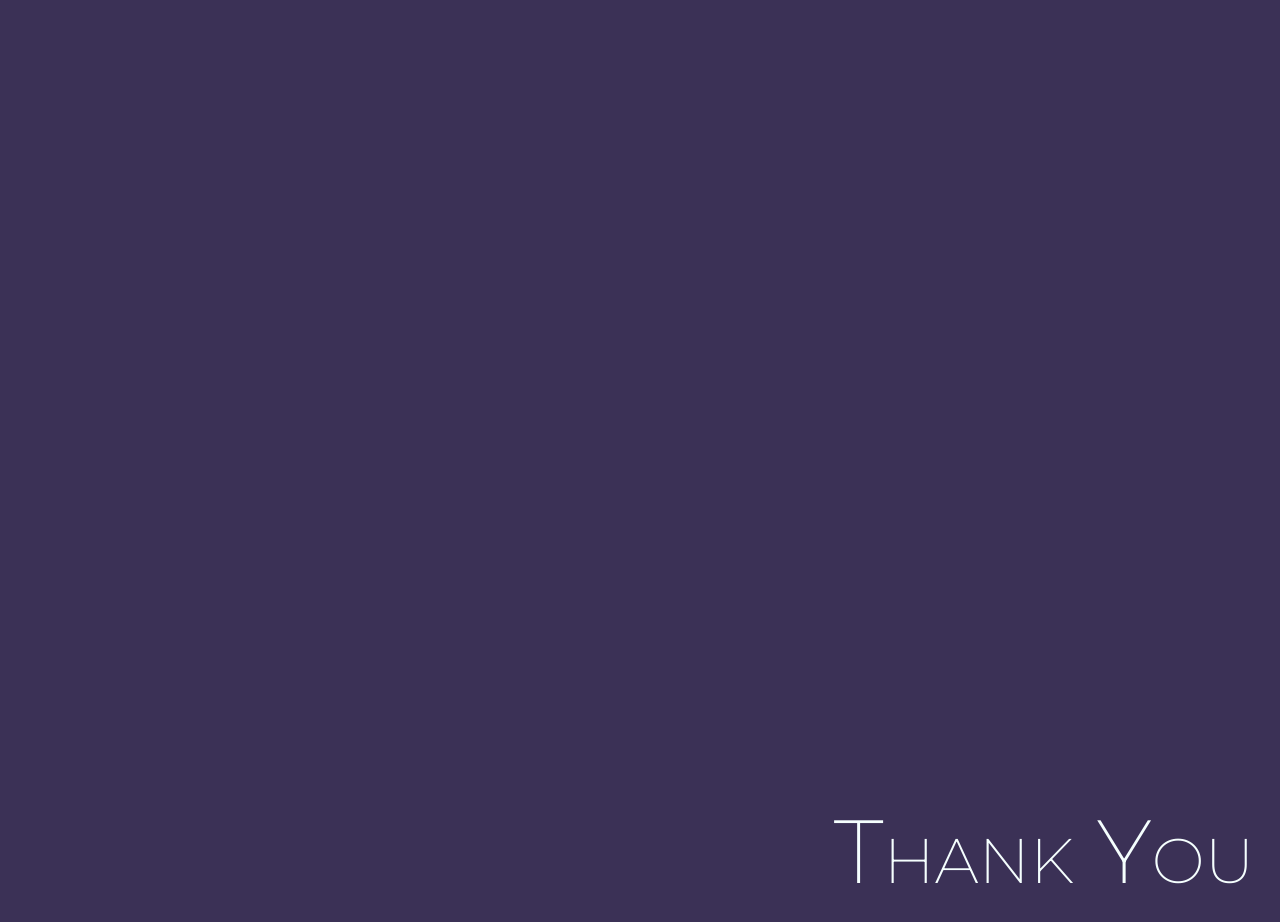
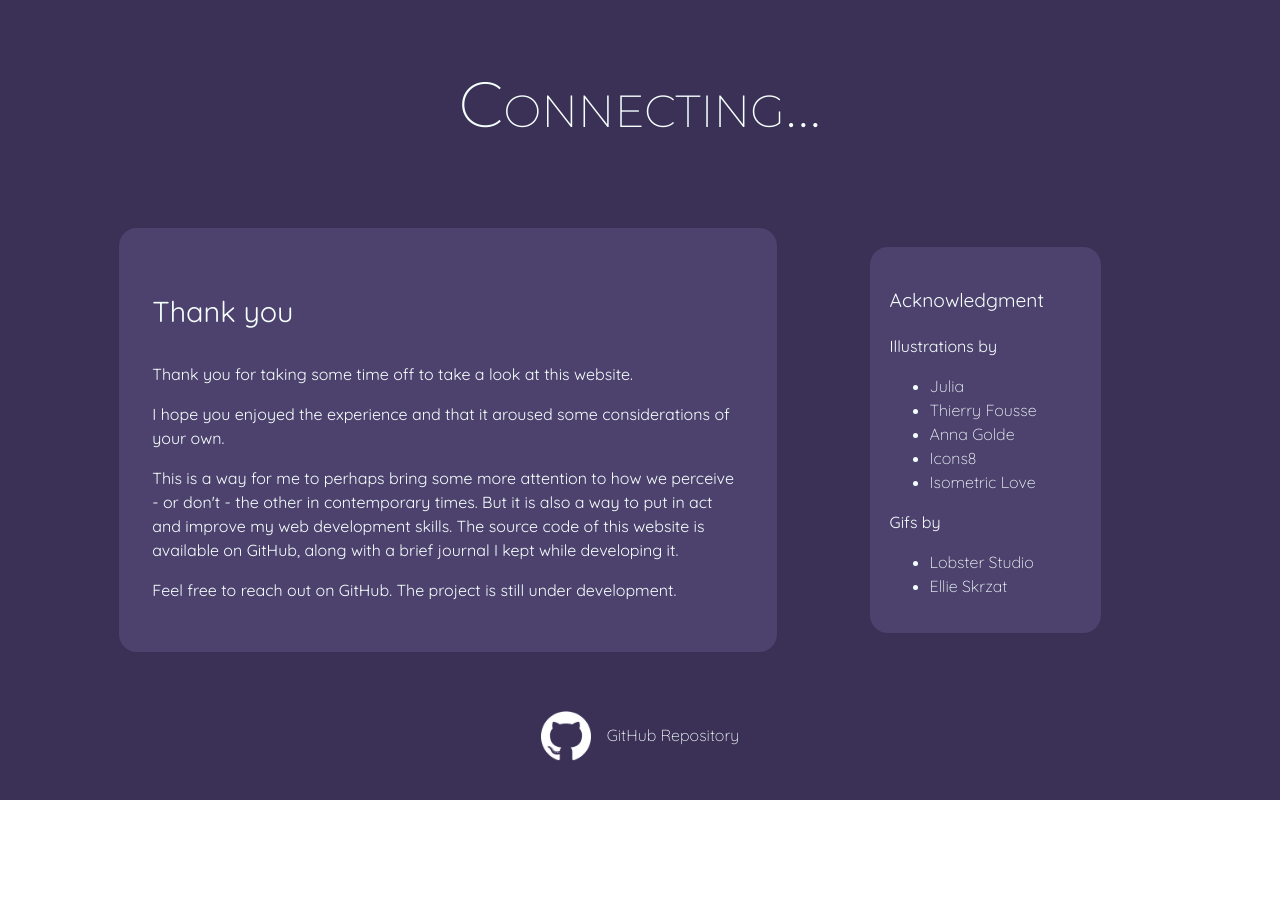
Before and after one commit to LeonardoMussatto/Connecting, a React (Create React App) app in the folder connecting/: page /Credits in a window 1280 px wide. Shown: the top 922 px of the page. After the commit the page ends 800 px from the top, so only its background shows below. Built offline with nearby package versions, Linux system fonts and the light colour scheme.

Commit message:
Add content and style to Credits and Considerations Update react-router three to add the two new pages Add videos to userHistory and set autoplay to false Make autoplay, width and height in VideoPlayer.js props Create Link.js component to display links and buttons

```diff
--- a/connecting/src/App.js
+++ b/connecting/src/App.js
@@ -16,7 +16,7 @@ function App() {
           <AppInApp />
         </ThemeContext.Provider>
       </Route>
-      <Route path="/User/Considerations">
+      <Route path="/Considerations">
         <ThemeContext.Provider value={theme.app}>
           <Considerations />
         </ThemeContext.Provider>
--- a/connecting/src/Components/Shared/Card.js
+++ b/connecting/src/Components/Shared/Card.js
@@ -58,7 +58,7 @@ const Card = (props) => {
         <img style={MediaStyle} src={props.src} alt={props.alt} />
       ) : (
         <div style={MediaStyle}>
-          <VideoPlayer color={props.textBackgroundColor} src={props.src} />
+          <VideoPlayer color={props.textBackgroundColor} src={props.src} autoplay={true} width={"854px"} height={"480px"}/>
         </div>
       )}
     </section>
--- /dev/null
+++ b/connecting/src/Components/Shared/Link.js
@@ -0,0 +1,43 @@
+import React from "react"
+
+const Link = (props) => {
+  let linkStyle = {
+    fontFamily     :  "Quicksand, sans-serif",
+    fontWeight     :  "200",
+    fontSize       :  "100%",
+    lineHeight     :  "1.1",
+    textAlign      :  "center",
+    textDecoration :  "none",
+    display        :  "inline-flex",
+    color          :  "#F5FFFE",
+  }
+  let buttonStyle = {
+    fontFamily      :  "Quicksand, sans-serif",
+    fontWeight      :  "200",
+    fontSize        :  "100%",
+    lineHeight      :  "1.1",
+    textAlign       :  "center",
+    textDecoration  :  "none",
+    display         :  "inline-flex",
+    alignItems      :  "center",
+    justifyContent  :  "center",
+    backgroundColor :  props.backgroundColor,
+    color           :  "#F5FFFE",
+    borderRadius    :  props.borderRadius,
+    padding         :  "0.25em 0.75em",
+    minWidth        :  "10ch",
+    minHeight       :  "44px",
+  }
+  let img = {
+    width       :  "50px",
+    marginRight :  "1em",
+  }
+  return (
+    <a style={props.isButton ? buttonStyle : linkStyle} href={props.href}>
+        {props.isButton && <img style={img} src={props.src} alt="button" />}
+      {props.children}
+    </a>
+  )
+}
+
+export default Link
--- a/connecting/src/Components/Shared/UserHistory.js
+++ b/connecting/src/Components/Shared/UserHistory.js
@@ -1,5 +1,6 @@
 import React, { useContext } from "react"
 import { ThemeContext } from "../../Helpers/Theme"
+import VideoPlayer from "./VideoPlayer"
 
 const Card = (props) => {
   const theme = useContext(ThemeContext)
@@ -30,7 +31,13 @@ const Card = (props) => {
       <p style={p}>
         {entry.id} {entry.text}
       </p>
-      <img style={media} src={entry.media.src} alt={entry.media.alt} />
+      {entry.media.isImg === "true" ? (
+        <img style={media} src={entry.media.src} alt={entry.media.alt} />
+      ) : (
+        <div style={media}>
+          <VideoPlayer color={entry.media.borderColor} src={entry.media.src} autoplay={false} width={"270px"} height={"152px"}/>
+        </div>
+      )}
     </section>
   ))
 
--- a/connecting/src/Components/Shared/VideoPlayer.js
+++ b/connecting/src/Components/Shared/VideoPlayer.js
@@ -15,7 +15,7 @@ const VideoPlayer = (props) => {
         vimeo: {
             playerOptions: {
                 autopause :  false,
-                autoplay  :  true,
+                autoplay  :  props.autoplay,
                 byline    :  false,
                 portrait  :  false,
                 title     :  false,
@@ -23,7 +23,7 @@ const VideoPlayer = (props) => {
             }
         }
     }}
-    muted={true} pip={false} width={"854px"} height={"480px"} style={style}
+    muted={true} pip={false} width={props.width} height={props.height} style={style}
     />)
 }
 
--- a/connecting/src/Pages/AppInApp.js
+++ b/connecting/src/Pages/AppInApp.js
@@ -6,8 +6,7 @@ import { ThemeContext }                                   from "../Helpers/Theme
 import Content         from "../Media/Content/Interface.json"
 import Interface      from "./Interface"
 import Story          from "./Story"
-import User           from "./User.js"
-import Considerations from "./Considerations"
+import User           from "./User"
 
 
 const AppInApp = () => {
@@ -117,8 +116,10 @@ const AppInApp = () => {
                 id: userTime,
                 text: `The user learned that ${ch1Name} ${Story1.media.message}`,
                 media: {
-                  src: Story1.media.src,
-                  alt: Story1.media.alt,
+                  isImg       :  Story1.media.isImg,
+                  src         :  Story1.media.src,
+                  alt         :  Story1.media.alt,
+                  borderColor :  theme.story.ch1.textBackgroundColor
                 },
               },
             ]
@@ -134,8 +135,10 @@ const AppInApp = () => {
                 id: userTime,
                 text: `The user learned that ${ch2Name} ${Story2.media.message}`,
                 media: {
-                  src: Story2.media.src,
-                  alt: Story2.media.alt,
+                  isImg       :  Story2.media.isImg,
+                  src         :  Story2.media.src,
+                  alt         :  Story2.media.alt,
+                  borderColor :  theme.story.ch2.textBackgroundColor
                 },
               },
             ]
@@ -148,23 +151,7 @@ const AppInApp = () => {
           break
       }
     }
-  }, [
-    HistoryRecord,
-    Story1,
-    Story1.media.alt,
-    Story1IsChanged,
-    Story2,
-    Story2.media.alt,
-    Story2IsChanged,
-    ch1Name,
-    ch2Name,
-    location.hash,
-    location.pathname,
-    prevLocation,
-    prevStory1,
-    prevStory2,
-    userTime,
-  ])
+  }, [HistoryRecord, Story1, Story1.media.alt, Story1IsChanged, Story2, Story2.media.alt, Story2IsChanged, ch1Name, ch2Name, location.hash, location.pathname, prevLocation, prevStory1, prevStory2, theme.story.ch1.textBackgroundColor, theme.story.ch2.textBackgroundColor, userTime])
 
   useEffect(()=>{
     if (location.pathname === "/App/Story"){
@@ -187,7 +174,7 @@ const AppInApp = () => {
 
   useEffect(() => {
     time === "5:0" && setUserIsVisible(true)
-    if(time === "6:0" && location.pathname === "/App/User"){history.push('/User/Considerations')}
+    if(time === "6:0" && location.pathname === "/App/User"){history.push('/Considerations')}
   }, [history, location.pathname, time])
 
   return (
--- a/connecting/src/Pages/Considerations.js
+++ b/connecting/src/Pages/Considerations.js
@@ -10,74 +10,130 @@ const Considerations = () => {
   const theme = useContext(ThemeContext)
   let page = {
     ...theme.page,
-    padding             :  "5vh",
-    alignItems          :  "center",
-    gridTemplateColumns :  "30vw minmax(100px, 70vw)",
-    gridTemplateRows    :  "90vh",
-    gridTemplateAreas   :  `
+    padding: "5vh",
+    alignItems: "center",
+    gridTemplateColumns: "30vw minmax(100px, 70vw)",
+    gridTemplateRows: "90vh",
+    gridTemplateAreas: `
     "text image"
-    `
+    `,
   }
-  let textArea={
+  let textArea = {
     ...theme.text,
-    gridArea        :  "text",
-    margin          :  "3%",
-    padding         :  "10%",
-    backgroundColor :  "#2C2A5C",
-    borderRadius    :  "18px",
-    // borderStyle     :  "solid",
-    // borderWidth     :  "4px",
-    // borderColor     :  "#1C1B3A",
-    overflow        :  "hidden",
+    gridArea: "text",
+    display: "grid",
+    margin: "3%",
+    padding: "10%",
     height: "74vh",
+    backgroundColor: "#2C2A5C",
+    borderRadius: "18px",
+    overflowY        :  "scroll",
+    scrollBehavior   :  "smooth",
+    scrollbarWidth   :  "thin",
   }
-  let graphic ={
-    gridArea        :  "image",
-    margin          :  "3%",
-    padding         :  "10%",
-    borderRadius    :  "18px",
-    // borderStyle     :  "solid",
-    // borderWidth     :  "4px",
-    // borderColor     :  "#1C1B3A",
-    backgroundColor :  theme.story.user.backgroundColor,
-    color           :  theme.story.user.color,
-    overflow        :  "clip",
+  let graphic = {
+    gridArea: "image",
+    margin: "3%",
+    padding: "10%",
+    borderRadius: "18px",
+    backgroundColor: theme.story.user.backgroundColor,
+    color: theme.story.user.color,
+    overflow: "clip",
     height: "60vh",
   }
 
   useEffect(() => {
     setTimeout(()=>{
       history.push("/Credits")
-    }, 60000)
+    }, 120000)
   }, [history])
 
   return (
     <main style={page}>
       <article style={textArea}>
+        <div>
+          <section>
             <p>Different times</p>
             <p>Different places</p>
             <p>Different people</p>
             <p>Different passions</p>
             <p>Different occupations</p>
-        <br/>
-        <p>Nonetheless each one influenced one another. Knowingly or unknowingly relaying on the actions, dedication and time of someone too often left undefined and thus forgotten, further afar than we are used to perceive and willing to investigate.</p>
-        <br/>
-        <p>We think of ourselves as "always connected". But are we really?</p>
-        <p>Our actions, decision, ideas and beliefs are the result of a deeply intertwined web we often fail to perceive.</p>
+            <br />
+            <p>
+              Nonetheless each one influenced one another. Each one knowingly or
+              unknowingly relay on the actions, dedication and time of someone
+              too often left undefined - lost in the oblivion.
+            </p>
+          </section>
+          <br />
+          <section>
+            <p>
+              We say media is ubiquitous and we think of ourselves as "always
+              connected". But are we, truly?
+            </p>
+            <p>
+              Our actions, decision, ideas and beliefs are undeniably the result
+              of a deeply intertwined web. A web, however, we often fail to
+              perceive.
+            </p>
             <p>Or choose to ignore.</p>
-        {/* <p>Today as never before the effect, the cause and the conditions of the simplest of our actions are often difficult to trace and utterly unlinear.</p> */}
-        <p>The internet gives us the possibility to reach informations from all over the world. People however are much more difficult to gasp. Informations and services are dematerialized into lifeless bits. Everything just seem to "be there". Even people loose their materiality and humanity and become just a part of the landscape we move in at our will.</p>
-        <p>Do we truly perceive the presence, the <em>sweat of the reality</em>, while wandering in our digital realities? </p>
-        <p>Bits might be lifeless, but there is always a whole life behind them, if one is willing to find it.</p>
-        <p>What does it mean to be truly connected?</p>
-        <br/>
-        <p>Perhaps we are still in the progress. Connections aren't yet established.</p>
+            <p>
+              The internet gives us the possibility to reach informations from
+              all over the world. People however are much more difficult to
+              gasp. Informations and services are dematerialized into lifeless
+              bits. Everything just seem to "be there" at our disposal. Even
+              people loose their materiality and humanity and become just a part
+              of the landscape we move in at our will.
+            </p>
+            <p>
+              Do we truly perceive the presence of a real human being, the{" "}
+              <em>sweat of the reality</em>, while wandering in our digital
+              realities?
+            </p>
+            <p>
+              Bits might be lifeless, but there is always a whole life behind
+              them, if one is willing to find it.
+            </p>
+            <p>
+              If one is willing to ask what it does mean to be truly
+              connected
+            </p>
+          </section>
+          <br />
+          <section>
+            <p>
+              Perhaps we are still in the progress. Connections aren't yet
+              established, but they might be.
+            </p>
             <p>Perhaps we are still ...</p>
+          </section>
+        </div>
       </article>
       <div style={graphic}>
-        {/* <Avatar src={theme.avatar.female} width={"15%"} position={"relative"} top={"40%"} left={"15%"} selected={theme.story.ch1.textBackgroundColor}/>
-        <Avatar src={theme.avatar.male} width={"15%"} position={"relative"} top={"40%"} left={"25%"} selected={theme.story.ch2.textBackgroundColor}/>
-        <Avatar src={theme.avatar.male} width={"15%"} position={"relative"} top={"40%"} left={"35%"} selected={theme.story.user.textBackgroundColor}/> */}
+        {/* <Avatar
+          src={theme.avatar.female}
+          width={"15%"}
+          position={"relative"}
+          top={"40%"}
+          left={"5%"}
+          selected={theme.story.ch1.textBackgroundColor}
+        />
+        <Avatar
+          src={theme.avatar.male}
+          width={"15%"}
+          position={"relative"}
+          top={"40%"}
+          left={"30%"}
+          selected={theme.story.ch2.textBackgroundColor}
+        />
+        <Avatar
+          src={theme.avatar.male}
+          width={"15%"}
+          position={"relative"}
+          top={"40%"}
+          left={"50%"}
+          selected={theme.story.user.textBackgroundColor}
+        /> */}
         <Avatar
           src={theme.avatar.female}
           width={"15%"}
--- a/connecting/src/Pages/Credits.js
+++ b/connecting/src/Pages/Credits.js
@@ -1,60 +1,150 @@
 import React, { useContext } from "react"
-import { ThemeContext }      from "../Helpers/Theme"
+import { ThemeContext } from "../Helpers/Theme"
+import Link from "../Components/Shared/Link"
+import GitHub from "../Media/Icons/Social/GitHub-Mark-Light-120px-plus.png"
 
 const Credits = () => {
   let theme = useContext(ThemeContext)
   let page = {
-    ...theme.page,
-    ...theme.text,
-    padding           :  "3vh 2vw",
-    display           :  "grid",
-    gridTemplateRows  :  "5vh 60vh 30vh",
-    gridTemplateAreas :  `
+    padding: "3vh 2vw",
+    display: "grid",
+    placeItems: "center center",
+    gridTemplateColumns: "96vw",
+    gridTemplateRows: "20vh 64vh 10vh",
+    gridTemplateAreas: `
             "header"
             "main"
             "footer"
         `,
+    backgroundColor: "#3B3156",
+    color: "#F5FFFE",
   }
   let title = {
     ...theme.title,
-    gridArea        :  "title",
-    placeItems      :  "center center",
-    fontSize        :  "7vw",
-    fontVariantCaps :  "petite-caps",
-    position        :  "sticky",
-    top             :  "5vh",
+    gridArea: "header",
+    display: "grid",
+    placeItems: "start center",
+    fontSize: "5vw",
+    fontVariantCaps: "petite-caps",
+    // position: "sticky",
+    // top: "5vh",
   }
   let main = {
-    gridArea   :  "main",
-    placeItems :  "center center",
+    ...theme.text,
+    gridArea: "main",
+    display: "grid",
+    alignItems: "center",
+    gridTemplateColumns: "minmax(100px, 70vw) 30vw",
+    gridTemplateRows: "100%",
+    gridTemplateAreas: `
+    "text links"
+    `,
+  }
+  let text = {
+    placeSelf: "center center",
+    width: "70%",
+    backgroundColor: "#4D426D",
+    padding: "4%",
+    borderRadius: "18px"
+
+  }
+  let aside = {
+    gridArea: "links",
+    placeSelf: "center start",
+    width: "50%",
+    backgroundColor: "#4D426D",
+    padding: "5%",
+    borderRadius: "18px"
   }
   let footer = {
-    gridArea   :  "footer",
-    placeItems :  "end center",
-    position   :  "sticky",
-    bottom     :  "2vh",
+    gridArea: "footer",
+    alignSelf: "center",
+    display: "flex",
+    flexDirection: "row",
+    placeItems: "start center"
   }
+  let subtitle = {
+    fontFamily: "Quicksand, sans-serif",
+    fontSize: "1.8em",
+    fontWeight: "400",
+    backgroundColor: "inherit",
+  }
+  let sideTitle = {
+    fontFamily: "Quicksand, sans-serif",
+    fontSize: "1.2em",
+    fontWeight: "400",
+    backgroundColor: "inherit"
+  }
+
   return (
     <div style={page}>
-      <header style={title}>Thank You</header>
-      <main style={main}>
+      <p style={title}>Connecting...</p>
+      <div style={main}>
+      <main style={text}>
+        <p style={subtitle}>Thank you</p>
         <section>
-          <p></p>
-          <p></p>
-          <p></p>
+          <p>
+            Thank you for taking some time off to take a look at this website.
+          </p>
+          <p>
+            I hope you enjoyed the experience and that it aroused some
+            considerations of your own.
+          </p>
+          <p>
+            This is a way for me to perhaps bring some more attention to how we
+            perceive - or don't - the other in contemporary times. But it is
+            also a way to put in act and improve my web development skills. The
+            source code of this website is available on GitHub, along with a
+            brief journal I kept while developing it.
+          </p>
+          <p>
+            Feel free to reach out on GitHub. The project is still under development.
+          </p>
         </section>
-        <section>
-          <title>Acknowledgment</title>
-          {/* <a href=""></a> */}
-          {/* <a href=""></a> */}
-          {/* <a href=""></a> */}
-          {/* <a href=""></a> */}
-          {/* <a href=""></a> */}
-        </section>
-      </main>
+        </main>
+        <aside style={aside}>
+          <section>
+            <p style={sideTitle}>Acknowledgment</p>
+            <div>
+              <p>Illustrations by</p>
+              <ul>
+                <li>
+                  <Link href="https://icons8.com/illustrations/author/5d99891e7dca3d0016cd4e34">
+                    Julia
+                  </Link>
+                </li>
+                <li>
+                  <Link href="https://dribbble.com/thierryfousse">
+                    Thierry Fousse
+                  </Link>
+                </li>
+                <li>
+                  <Link href="https://dribbble.com/AnnaGolde">Anna Golde</Link>
+                </li>
+                <li>
+                  <Link href="https://icons8.com/">Icons8</Link>
+                </li>
+                <li>
+                  <Link href="https://isometriclove.com/">Isometric Love</Link>
+                </li>
+              </ul>
+            </div>
+            <div>
+              <p>Gifs by</p>
+              <ul>
+                <li>
+                  <Link href="http://www.lobsterstudio.tv/">Lobster Studio</Link>
+                </li>
+                <li>
+                  <Link href="https://giphy.com/skrzat">Ellie Skrzat</Link>
+                </li>
+              </ul>
+            </div>
+          </section>
+        </aside>
+      </div>
       <footer style={footer}>
-        {/* <a href=""></a> */}
-        {/* <a href=""></a> */}
+        <Link isButton={true} src={GitHub} href="https://github.com/LeonardoMussatto/Connecting">GitHub Repository</Link>
       </footer>
     </div>
   )
```
Also changed, not shown: connecting/src/Media/Icons/Social/GitHub-Mark-Light-120px-plus.png (added), connecting/src/Media/Icons/Social/GitHub-Mark-Light-64px.png (added). Lines whose indentation alone changed are shown as unchanged.
